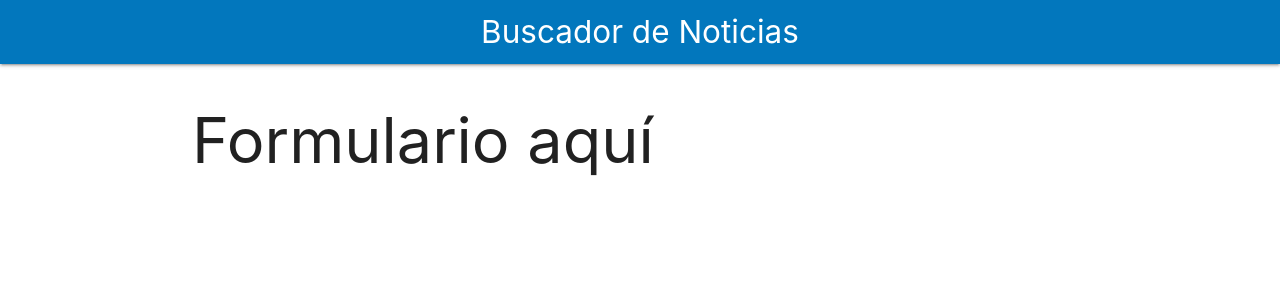
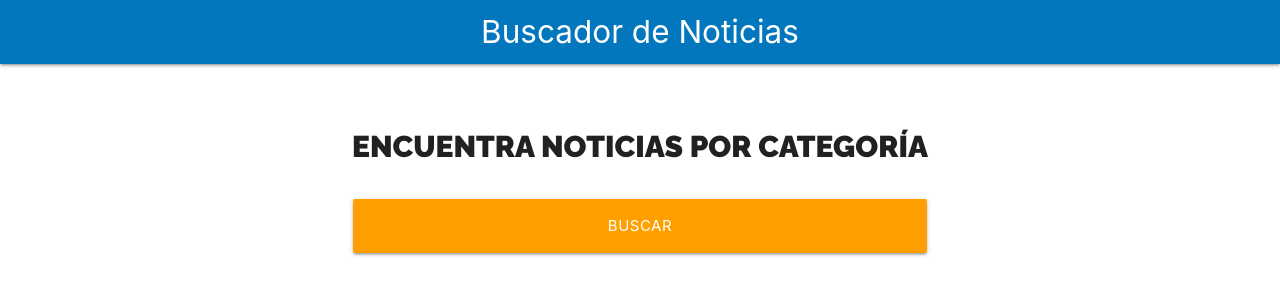
Before and after one commit to santiago-rodrig/news-searcher, a React (Create React App) app: page / in a window 1280 px wide. Shown: the top 300 px of the page. Built offline with nearby package versions, Linux system fonts and the light colour scheme.

Commit message:
feature: Form css module

```diff
--- a/src/App.js
+++ b/src/App.js
@@ -1,12 +1,13 @@
 import React, { Fragment } from "react";
 import Header from "./components/Header";
+import Form from "./components/Form";
 
 function App() {
   return (
     <>
       <Header>Buscador de Noticias</Header>
       <div className="container white">
-        <h1>Formulario aquí</h1>
+        <Form />
       </div>
     </>
   );
--- /dev/null
+++ b/src/components/Form.js
@@ -0,0 +1,23 @@
+import React from "react";
+import styles from "./Form.module.css";
+
+const Form = () => {
+  return (
+    <div className={`${styles.searcher} row`}>
+      <div className="col s12 m8 offset-m2">
+        <form className="row">
+          <h2 className={styles.heading}>Encuentra Noticias por Categoría</h2>
+          <div className="input-field col s12">
+            <input
+              type="submit"
+              className={`${styles.btnBlock} btn-large amber darken-2`}
+              value="Buscar"
+            />
+          </div>
+        </form>
+      </div>
+    </div>
+  );
+};
+
+export default Form;
--- /dev/null
+++ b/src/components/Form.module.css
@@ -0,0 +1,17 @@
+.heading {
+  font-family: "Raleway", sans-serif;
+  font-weight: 900;
+  font-size: 2rem;
+  text-transform: uppercase;
+  text-align: center;
+}
+
+.searcher {
+  margin-top: 2rem;
+  margin-bottom: 2rem;
+  text-align: left;
+}
+
+.btnBlock {
+  width: 100%;
+}
```
